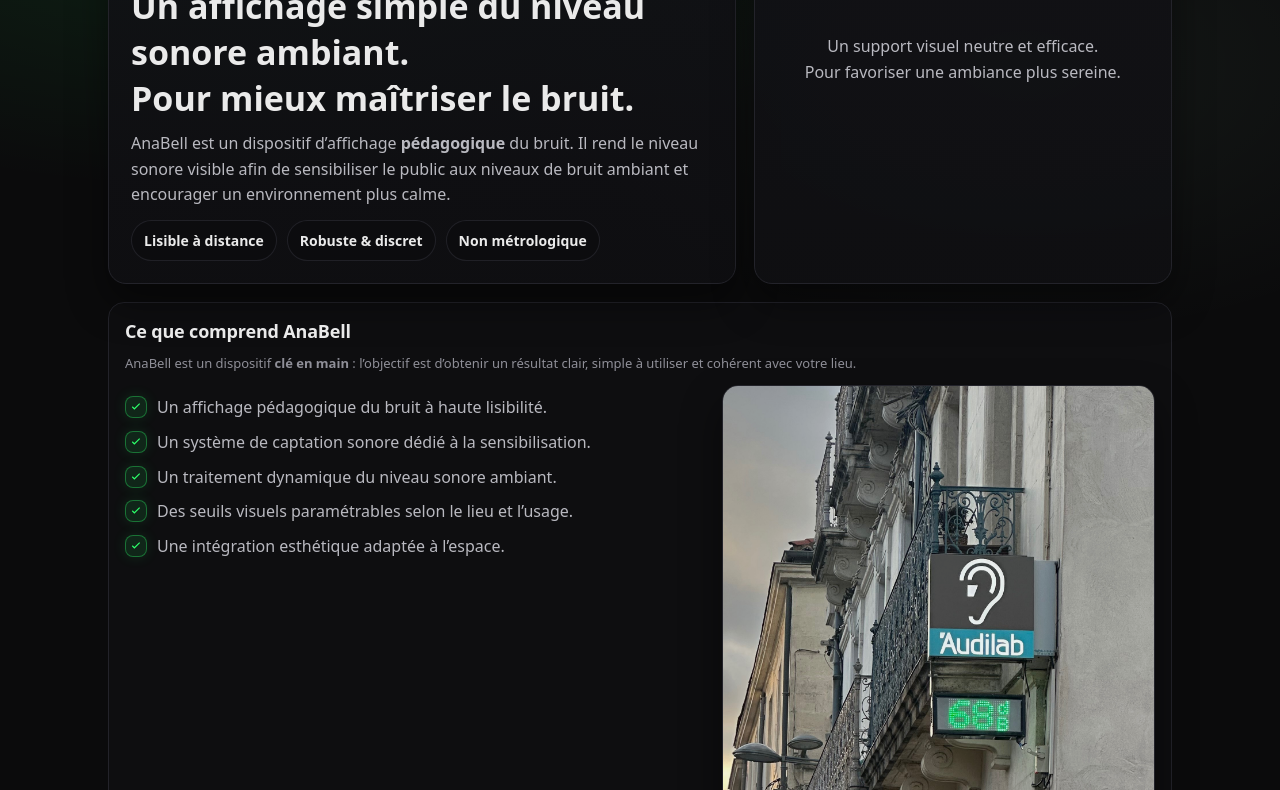
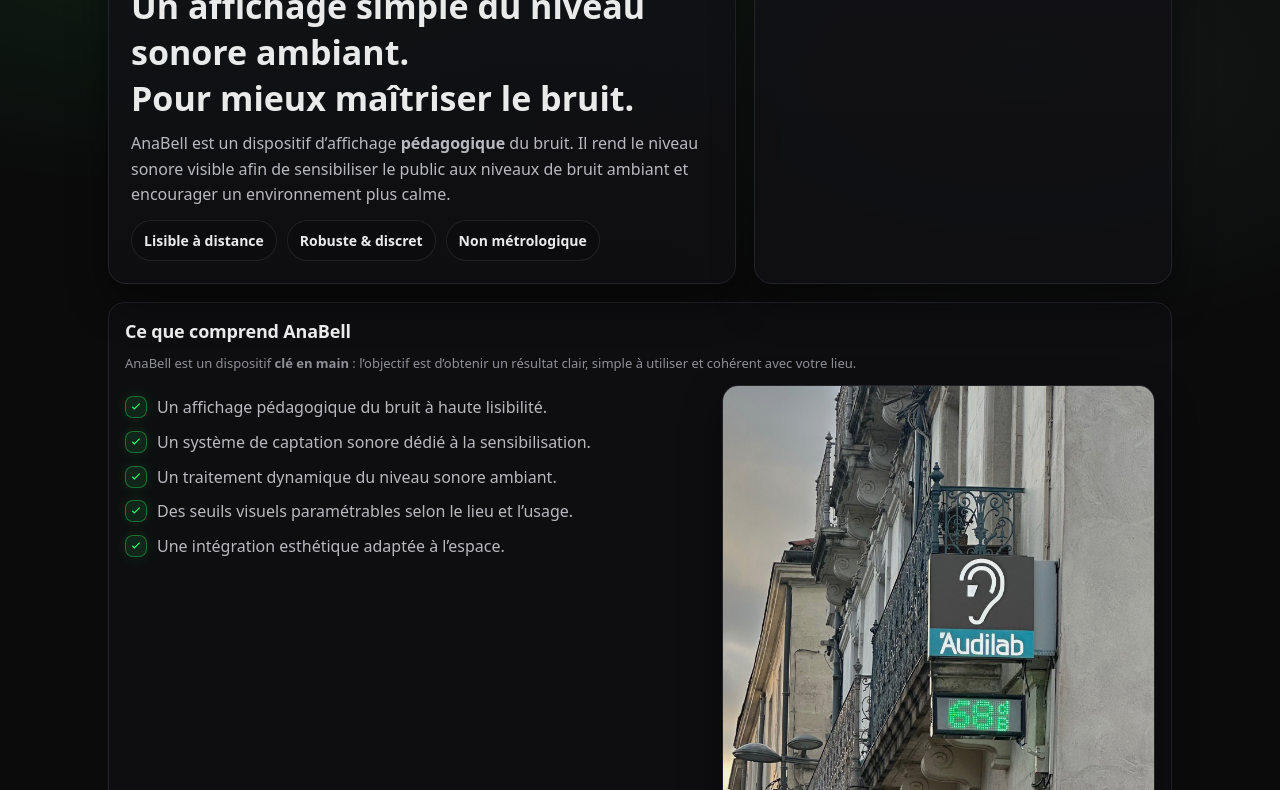
Before and after one commit to Anabell-fr/anabell.fr, a plain HTML site: page index.html in a window 1280 px wide. Shown: the part 280-1070 px from the top of the page. Drawn offline with Linux system fonts and the light colour scheme.

Commit message:
Update index.html

```diff
--- a/index.html
+++ b/index.html
@@ -318,8 +318,7 @@
     <div class="card pad hero-right">
       <div>
         <p style="margin:0;color:var(--muted);line-height:1.6">
-          Un support visuel neutre et efficace.<br>
-          Pour favoriser une ambiance plus sereine.
+
         </p>
       </div>
     </div>
```
